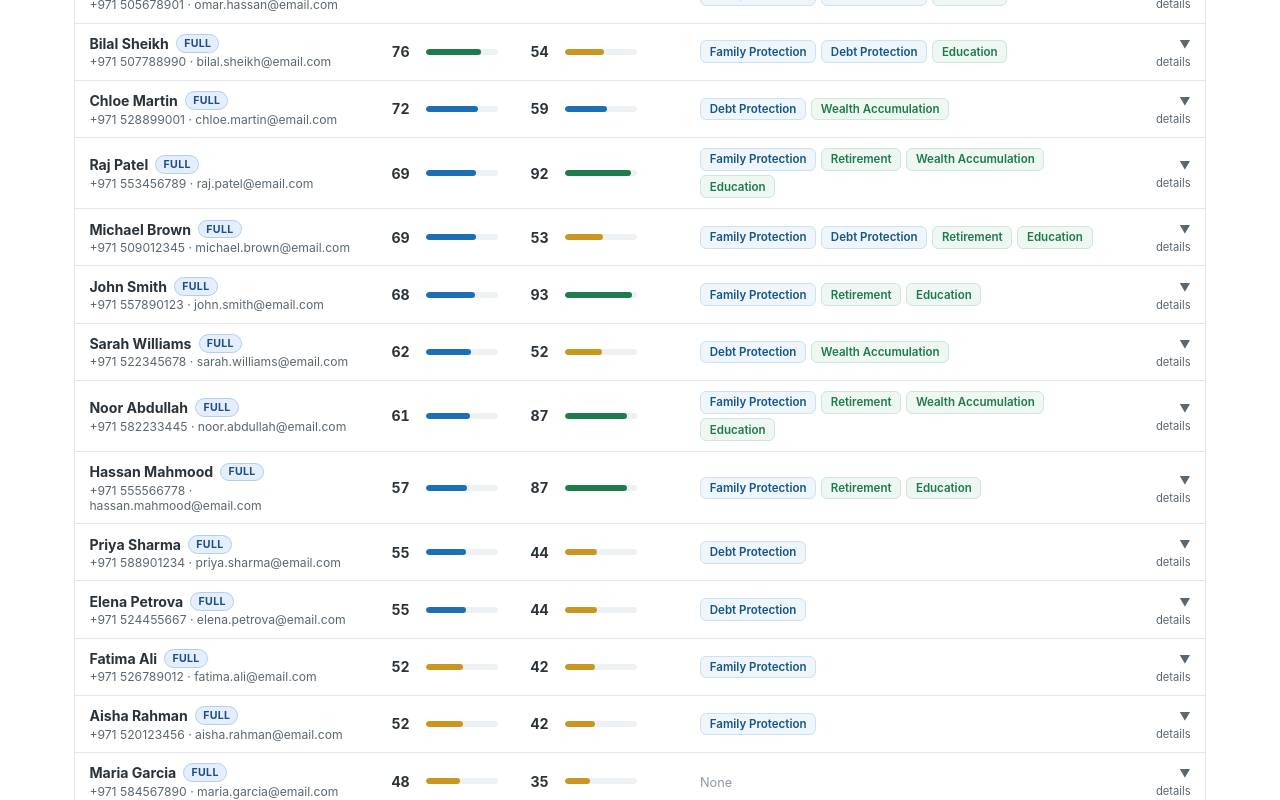
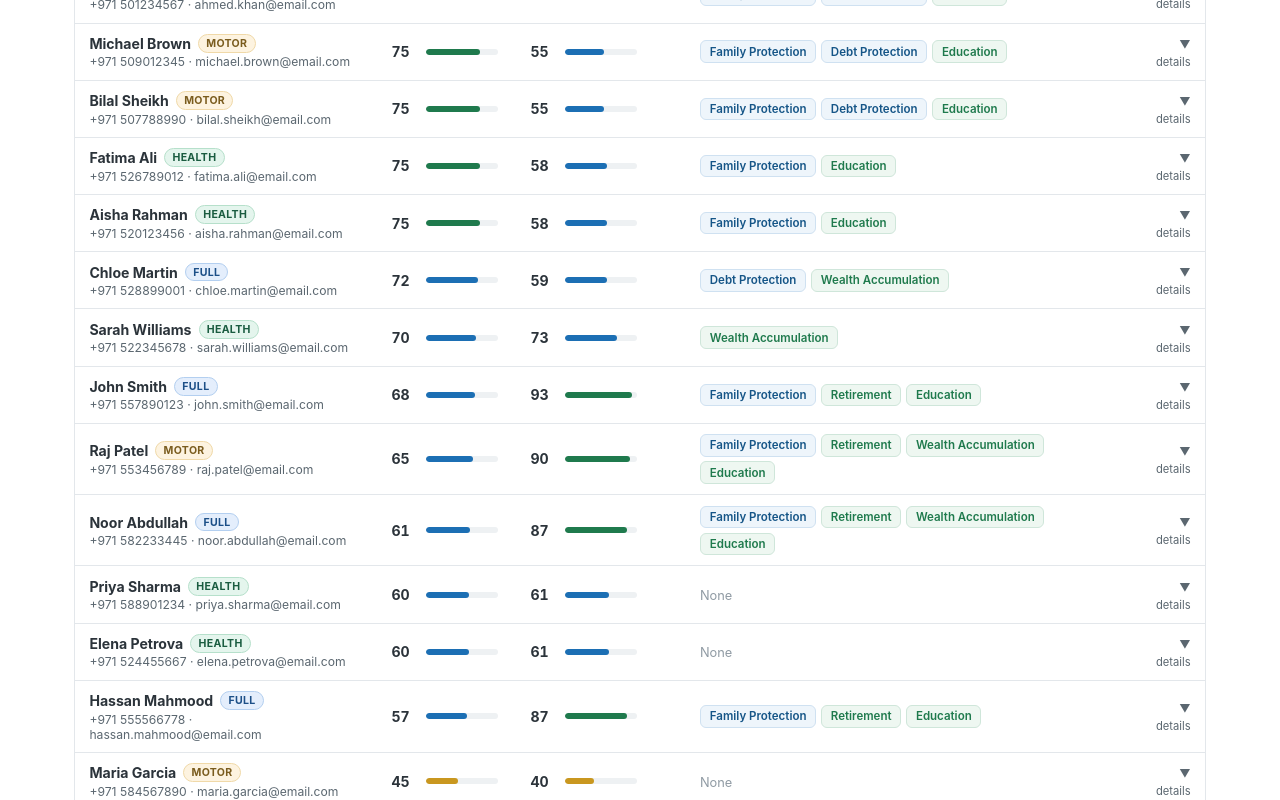
Before and after one commit to akashsharma-crypto/cross-sell-engine, a Next.js app: page / in a window 1280 px wide. Shown: the part 420-1220 px from the top of the page. Built offline with nearby package versions, Linux system fonts and the light colour scheme.

Commit message:
Fix sample data — realistic mix of Motor, Health and Both leads

```diff
--- a/src/data/sample-policyholders.ts
+++ b/src/data/sample-policyholders.ts
@@ -1,24 +1,29 @@
 import type { Policyholder } from "@/types/policyholder";
 
 export const samplePolicyholders: Policyholder[] = [
-  { name: "Ahmed Khan", mobile: "501234567", email: "ahmed.khan@email.com", age: 34, maritalStatus: "Married", carValue: 85000, isBankFinanced: true, salaryBand: "4000 - 12000", visaCategory: "Sponsored (Employer or Family)" },
-  { name: "Sarah Williams", mobile: "522345678", email: "sarah.williams@email.com", age: 29, maritalStatus: "Single", carValue: 120000, isBankFinanced: true, salaryBand: "More than 12000", visaCategory: "Sponsored (Employer or Family)" },
-  { name: "Raj Patel", mobile: "553456789", email: "raj.patel@email.com", age: 41, maritalStatus: "Married", carValue: 350000, isBankFinanced: false, salaryBand: "More than 12000", visaCategory: "Investor / Partner" },
-  { name: "Maria Garcia", mobile: "584567890", email: "maria.garcia@email.com", age: 26, maritalStatus: "Single", carValue: 45000, isBankFinanced: true, salaryBand: "Below 4000", visaCategory: "Sponsored (Employer or Family)" },
-  { name: "Omar Hassan", mobile: "505678901", email: "omar.hassan@email.com", age: 38, maritalStatus: "Married", carValue: 95000, isBankFinanced: true, salaryBand: "4000 - 12000", visaCategory: "Sponsored (Employer or Family)" },
-  { name: "Fatima Ali", mobile: "526789012", email: "fatima.ali@email.com", age: 32, maritalStatus: "Married", carValue: 65000, isBankFinanced: false, salaryBand: "No Salary (dependent / Children)", visaCategory: "Sponsored (Employer or Family)" },
-  { name: "John Smith", mobile: "557890123", email: "john.smith@email.com", age: 45, maritalStatus: "Married", carValue: 650000, isBankFinanced: false, salaryBand: "More than 12000", visaCategory: "Golden Visa" },
-  { name: "Priya Sharma", mobile: "588901234", email: "priya.sharma@email.com", age: 27, maritalStatus: "Single", carValue: 78000, isBankFinanced: true, salaryBand: "4000 - 12000", visaCategory: "Sponsored (Employer or Family)" },
-  { name: "Michael Brown", mobile: "509012345", email: "michael.brown@email.com", age: 36, maritalStatus: "Married", carValue: 140000, isBankFinanced: true, salaryBand: "No Salary Commission Only", visaCategory: "Self Employed / Freelancer" },
-  { name: "Aisha Rahman", mobile: "520123456", email: "aisha.rahman@email.com", age: 31, maritalStatus: "Married", carValue: 55000, isBankFinanced: false, salaryBand: "No Salary (dependent / Children)", visaCategory: "Sponsored (Employer or Family)" },
-  { name: "David Wilson", mobile: "551122334", email: "david.wilson@email.com", age: 24, maritalStatus: "Single", carValue: 38000, isBankFinanced: true, salaryBand: "Below 4000", visaCategory: "Sponsored (Employer or Family)" },
-  { name: "Noor Abdullah", mobile: "582233445", email: "noor.abdullah@email.com", age: 42, maritalStatus: "Married", carValue: 280000, isBankFinanced: false, salaryBand: "More than 12000", visaCategory: "Golden Visa" },
-  { name: "Kevin Lee", mobile: "503344556", email: "kevin.lee@email.com", age: 39, maritalStatus: "Married", carValue: 165000, isBankFinanced: true, salaryBand: "No Salary Commission Only", visaCategory: "Self Employed / Freelancer" },
-  { name: "Elena Petrova", mobile: "524455667", email: "elena.petrova@email.com", age: 28, maritalStatus: "Single", carValue: 90000, isBankFinanced: true, salaryBand: "4000 - 12000", visaCategory: "Sponsored (Employer or Family)" },
-  { name: "Hassan Mahmood", mobile: "555566778", email: "hassan.mahmood@email.com", age: 51, maritalStatus: "Married", carValue: 420000, isBankFinanced: false, salaryBand: "More than 12000", visaCategory: "Golden Visa" },
-  { name: "Sophia Johnson", mobile: "586677889", email: "sophia.johnson@email.com", age: 22, maritalStatus: "Single", carValue: 25000, isBankFinanced: false, salaryBand: "No Salary (dependent / Children)", visaCategory: "Sponsored (Employer or Family)" },
-  { name: "Bilal Sheikh", mobile: "507788990", email: "bilal.sheikh@email.com", age: 33, maritalStatus: "Married", carValue: 110000, isBankFinanced: true, salaryBand: "4000 - 12000", visaCategory: "Sponsored (Employer or Family)" },
-  { name: "Chloe Martin", mobile: "528899001", email: "chloe.martin@email.com", age: 30, maritalStatus: "Single", carValue: 180000, isBankFinanced: true, salaryBand: "More than 12000", visaCategory: "Investor / Partner" },
-  { name: "Yusuf Ibrahim", mobile: "559900112", email: "yusuf.ibrahim@email.com", age: 47, maritalStatus: "Married", carValue: 75000, isBankFinanced: false, salaryBand: "Below 4000", visaCategory: "Sponsored (Employer or Family)" },
-  { name: "Zainab Ahmed", mobile: "581011223", email: "zainab.ahmed@email.com", age: 19, maritalStatus: "Single", carValue: 30000, isBankFinanced: false, salaryBand: "No Salary (dependent / Children)", visaCategory: "Sponsored (Employer or Family)" },
+  // Motor leads — have car data, no salary/visa
+  { name: "Ahmed Khan",      mobile: "501234567", email: "ahmed.khan@email.com",      age: 34, maritalStatus: "Married",  carValue: 85000,  isBankFinanced: true,  salaryBand: null, visaCategory: null },
+  { name: "Maria Garcia",    mobile: "584567890", email: "maria.garcia@email.com",    age: 26, maritalStatus: "Single",   carValue: 45000,  isBankFinanced: true,  salaryBand: null, visaCategory: null },
+  { name: "Michael Brown",   mobile: "509012345", email: "michael.brown@email.com",   age: 36, maritalStatus: "Married",  carValue: 140000, isBankFinanced: true,  salaryBand: null, visaCategory: null },
+  { name: "David Wilson",    mobile: "551122334", email: "david.wilson@email.com",    age: 24, maritalStatus: "Single",   carValue: 38000,  isBankFinanced: true,  salaryBand: null, visaCategory: null },
+  { name: "Kevin Lee",       mobile: "503344556", email: "kevin.lee@email.com",       age: 39, maritalStatus: "Married",  carValue: 165000, isBankFinanced: true,  salaryBand: null, visaCategory: null },
+  { name: "Bilal Sheikh",    mobile: "507788990", email: "bilal.sheikh@email.com",    age: 33, maritalStatus: "Married",  carValue: 110000, isBankFinanced: true,  salaryBand: null, visaCategory: null },
+  { name: "Yusuf Ibrahim",   mobile: "559900112", email: "yusuf.ibrahim@email.com",   age: 47, maritalStatus: "Married",  carValue: 75000,  isBankFinanced: false, salaryBand: null, visaCategory: null },
+  { name: "Raj Patel",       mobile: "553456789", email: "raj.patel@email.com",       age: 41, maritalStatus: "Married",  carValue: 350000, isBankFinanced: false, salaryBand: null, visaCategory: null },
+
+  // Health leads — have salary/visa, no car data
+  { name: "Sarah Williams",  mobile: "522345678", email: "sarah.williams@email.com",  age: 29, maritalStatus: "Single",   carValue: null, isBankFinanced: null, salaryBand: "More than 12000",               visaCategory: "Sponsored (Employer or Family)" },
+  { name: "Priya Sharma",    mobile: "588901234", email: "priya.sharma@email.com",    age: 27, maritalStatus: "Single",   carValue: null, isBankFinanced: null, salaryBand: "4000 - 12000",                  visaCategory: "Sponsored (Employer or Family)" },
+  { name: "Fatima Ali",      mobile: "526789012", email: "fatima.ali@email.com",      age: 32, maritalStatus: "Married",  carValue: null, isBankFinanced: null, salaryBand: "No Salary (dependent / Children)", visaCategory: "Sponsored (Employer or Family)" },
+  { name: "Aisha Rahman",    mobile: "520123456", email: "aisha.rahman@email.com",    age: 31, maritalStatus: "Married",  carValue: null, isBankFinanced: null, salaryBand: "No Salary (dependent / Children)", visaCategory: "Sponsored (Employer or Family)" },
+  { name: "Elena Petrova",   mobile: "524455667", email: "elena.petrova@email.com",   age: 28, maritalStatus: "Single",   carValue: null, isBankFinanced: null, salaryBand: "4000 - 12000",                  visaCategory: "Sponsored (Employer or Family)" },
+  { name: "Sophia Johnson",  mobile: "586677889", email: "sophia.johnson@email.com",  age: 22, maritalStatus: "Single",   carValue: null, isBankFinanced: null, salaryBand: "No Salary (dependent / Children)", visaCategory: "Sponsored (Employer or Family)" },
+  { name: "Zainab Ahmed",    mobile: "581011223", email: "zainab.ahmed@email.com",    age: 19, maritalStatus: "Single",   carValue: null, isBankFinanced: null, salaryBand: "No Salary (dependent / Children)", visaCategory: "Sponsored (Employer or Family)" },
+
+  // Both — full data available
+  { name: "John Smith",      mobile: "557890123", email: "john.smith@email.com",      age: 45, maritalStatus: "Married",  carValue: 650000, isBankFinanced: false, salaryBand: "More than 12000", visaCategory: "Golden Visa" },
+  { name: "Noor Abdullah",   mobile: "582233445", email: "noor.abdullah@email.com",   age: 42, maritalStatus: "Married",  carValue: 280000, isBankFinanced: false, salaryBand: "More than 12000", visaCategory: "Golden Visa" },
+  { name: "Hassan Mahmood",  mobile: "555566778", email: "hassan.mahmood@email.com",  age: 51, maritalStatus: "Married",  carValue: 420000, isBankFinanced: false, salaryBand: "More than 12000", visaCategory: "Golden Visa" },
+  { name: "Chloe Martin",    mobile: "528899001", email: "chloe.martin@email.com",    age: 30, maritalStatus: "Single",   carValue: 180000, isBankFinanced: true,  salaryBand: "More than 12000", visaCategory: "Investor / Partner" },
+  { name: "Omar Hassan",     mobile: "505678901", email: "omar.hassan@email.com",     age: 38, maritalStatus: "Married",  carValue: 95000,  isBankFinanced: true,  salaryBand: "4000 - 12000",    visaCategory: "Sponsored (Employer or Family)" },
 ];
```
